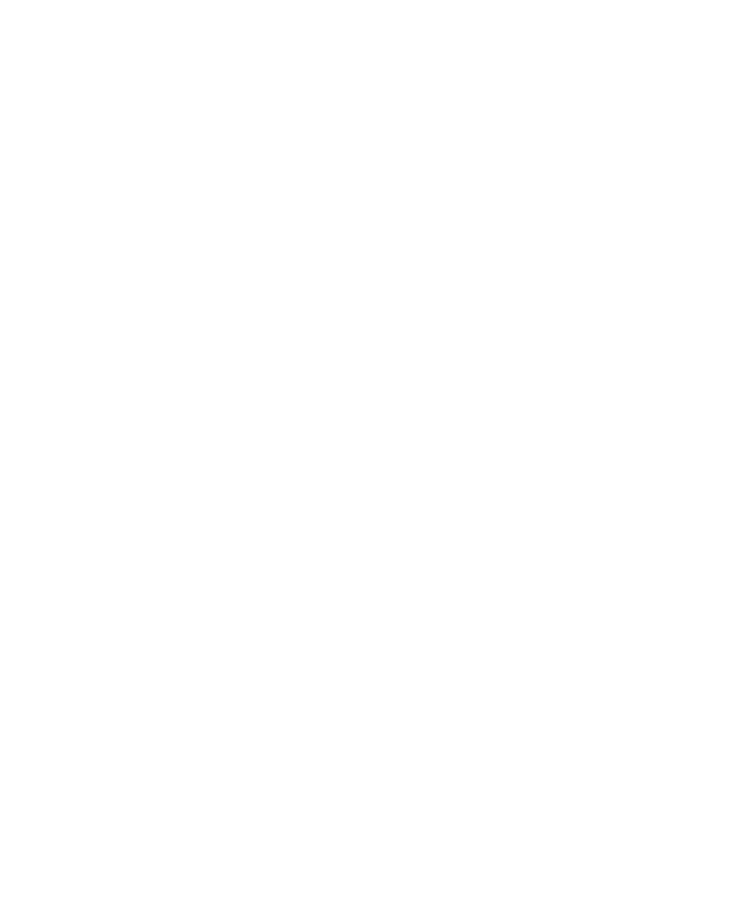
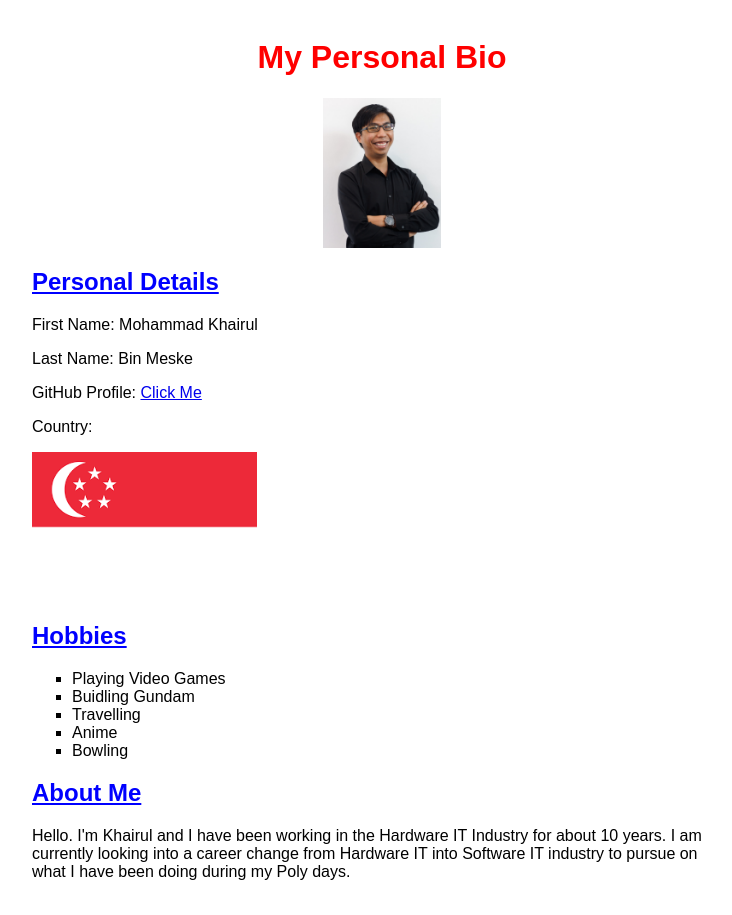
Before and after one commit to su-ntu-ctp/6m-software-1.2-cli-git, a plain HTML site: page assignment/index.html in a window 1280 px wide. Shown: the whole page, without its empty margins (258-990 px from the left). Before the commit the page ends 800 px from the top, so only its background shows below. Drawn offline with Linux system fonts and the light colour scheme.

Commit message:
made changes

```diff
--- a/assignment/index.html
+++ b/assignment/index.html
@@ -1,8 +1,43 @@
 <html>
     <head>
         <link rel="stylesheet" href="styles.css" />
+        <title>My Personal Bio</title>
     </head>
     <body>
-        <!-- Add Code Here -->
+        <div class="main">
+            <h1>My Personal Bio</h1>
+
+            <div class="profile-picture">
+                <img src="profile-picture.png" alt="Profile Picture">
+            </div>
+
+            <div class="bio">
+                <h2><u>Personal Details </u></h2>
+                <p>First Name: Mohammad Khairul</p>
+                <p>Last Name: Bin Meske</p>
+                <p>GitHub Profile: <a href="https://github.com/Revvrel">Click Me</a></p>
+                <p>Country:</p>
+                <p><img src="singapore.png" alt="Singapore"></p>
+            </div>
+
+            <div class="hobbies">
+                <h2><u>Hobbies</u></h2>
+                <ul>
+                    <li>Playing Video Games</li>
+                    <li>Buidling Gundam</li>
+                    <li>Travelling</li>
+                    <li>Anime</li>
+                    <li>Bowling</li>
+                </ul>
+            </div>
+
+            <div class="about">
+                <h2><u>About Me</u></h2>
+                <p>Hello. I'm Khairul and I have been working in the Hardware IT Industry for about 10 years.
+                    I am currently looking into a career change from Hardware IT into Software IT industry to
+                    pursue on what I have been doing during my Poly days.
+                </p>
+            </div>
+        </div>
     </body>
 </html>
--- a/assignment/styles.css
+++ b/assignment/styles.css
@@ -0,0 +1,33 @@
+.main {
+    width: 700px;
+    margin: auto;
+    padding: 10px;
+}
+
+body {
+    display: block;
+    font-family: Arial, Helvetica, sans-serif;
+    font-size: 16px;
+}
+
+h1 {
+    text-align: center;
+    color:red
+}
+
+h2 {
+    color:blue
+}
+
+.profile-picture {
+    text-align: center;
+}
+
+img {
+    max-width: auto;
+    height: 150px;
+}
+
+.hobbies li {
+    list-style-type: square;
+}
```
Also changed, not shown: assignment/profile-picture.png (added), assignment/singapore.png (added).
